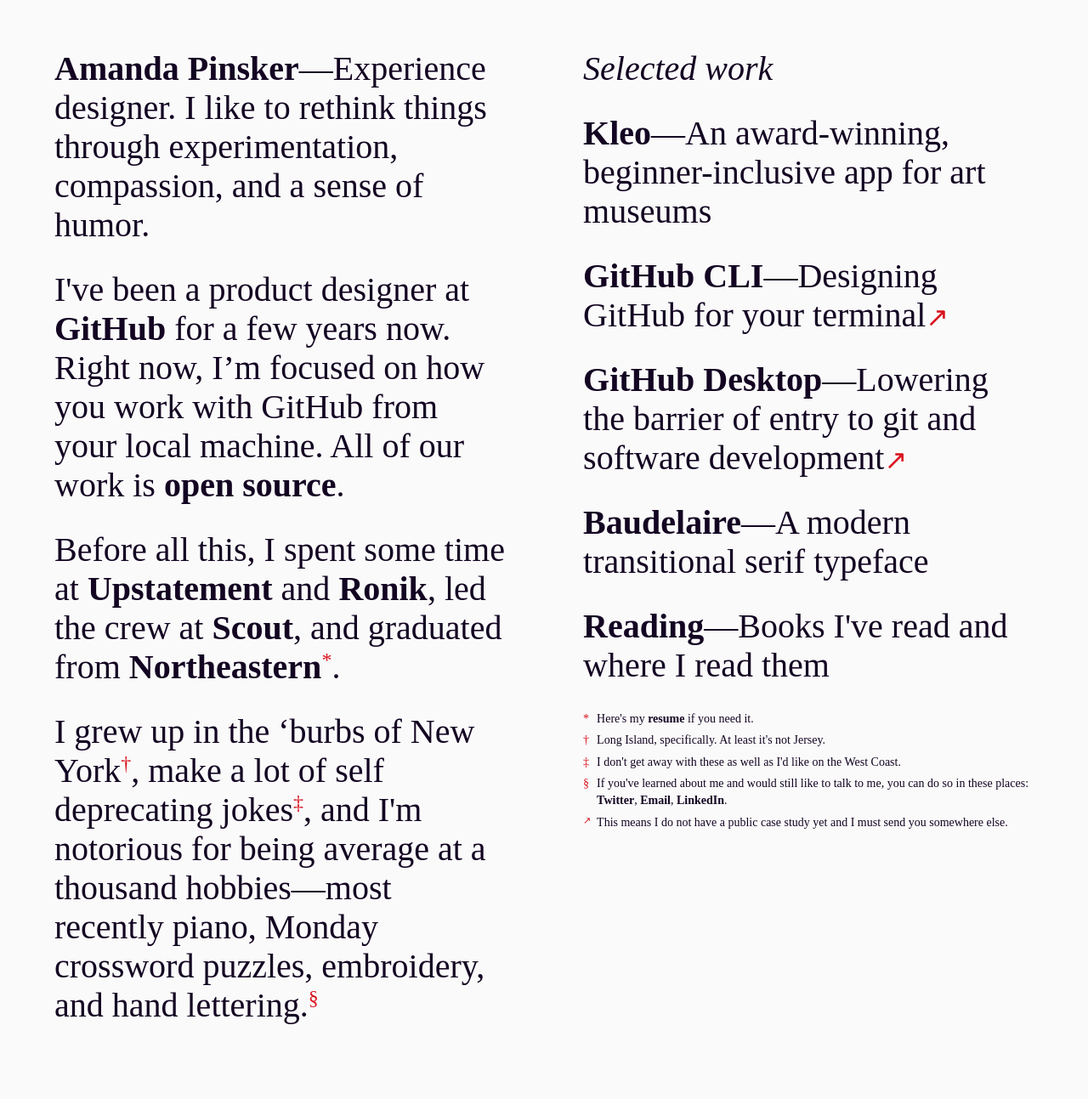
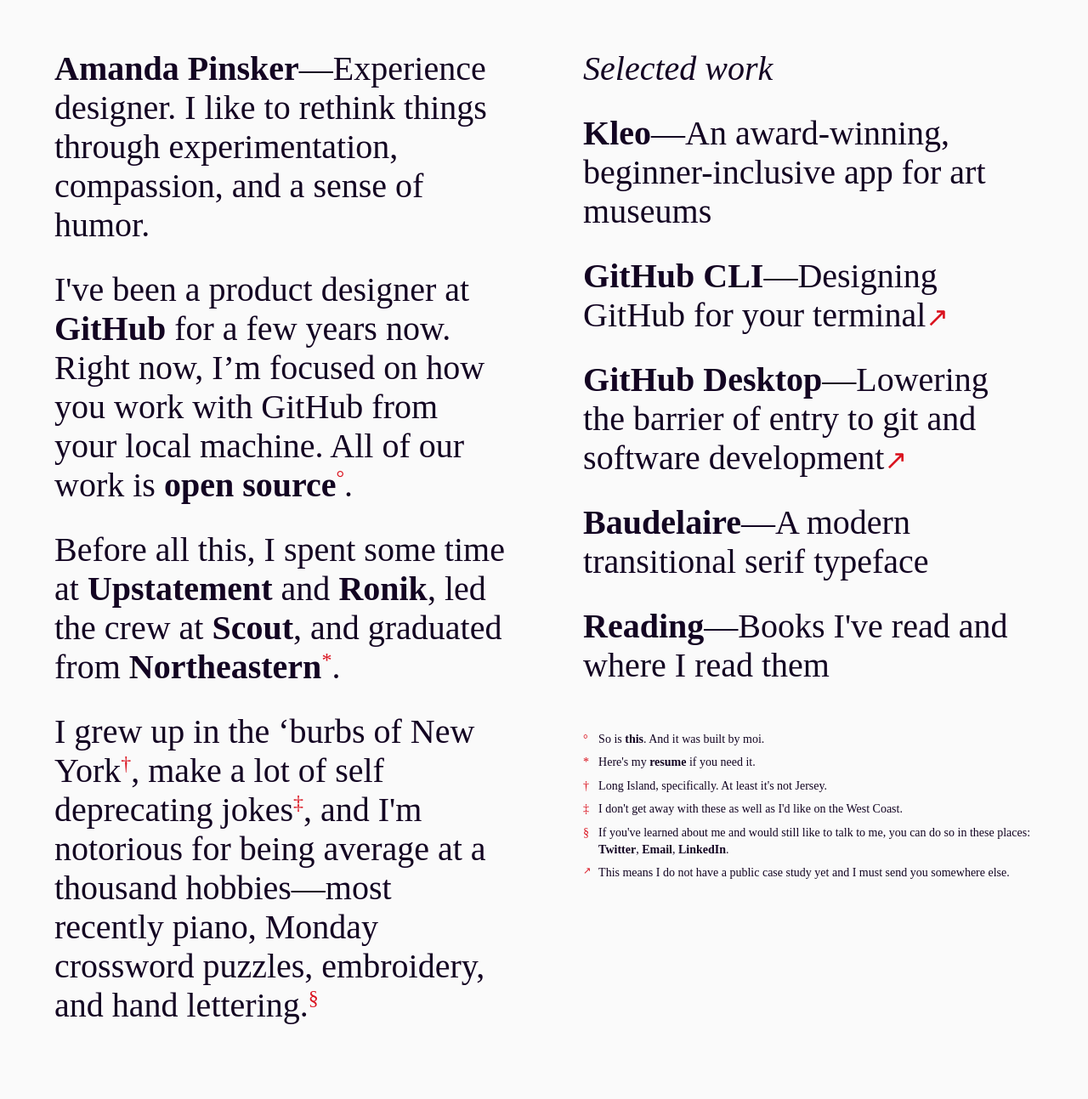
Before and after one commit to ampinsk/ampinsk.github.io, a Jekyll site: the page built from index.html, in a window 1280 px wide. Shown: the whole page at 85% size. Built offline with Jekyll 4.4.1, drawn with Linux system fonts in a browser that asks for light colours; some web fonts are replaced.

Commit message:
tweaks to homepage

```diff
--- a/_sass/_home.scss
+++ b/_sass/_home.scss
@@ -71,9 +71,10 @@
   display: grid;
   grid-template-columns: 10px 1fr;
   grid-template-rows: repeat(5, auto);
-  grid-column-gap: 6px;
-  grid-row-gap: 6px;
+  grid-column-gap: 8px;
+  grid-row-gap: 8px;
   align-items: start;
+  padding-top: 24px;
 }
 
 // Projects
@@ -147,7 +148,7 @@
 
 body.cli {
   $foreground: white;
-  $accent: yellow;
+  $accent: lime;
 
   background: $new-gray;
   color: $foreground;
--- a/index.html
+++ b/index.html
@@ -11,7 +11,7 @@
       <div>
         <b>Amanda Pinsker</b>—Experience designer. I like to rethink things through experimentation, compassion, and a sense of humor.
       </div>
-      <div>I've been a product designer at <a>GitHub</a> for a few years now. Right now, I’m focused on how you work with GitHub from your local machine. All of our work is <a href="http://github.com/desktop/desktop">open</a> <a href="http://github.com/cli/cli">source</a>.</div>
+      <div>I've been a product designer at <a>GitHub</a> for a few years now. Right now, I’m focused on how you work with GitHub from your local machine. All of our work is <a href="http://github.com/desktop/desktop">open</a> <a href="http://github.com/cli/cli">source</a><span class="accent superscript" id="degree">°</span>.</div>
       <div>Before all this, I spent some time at <a>Upstatement</a> and <a>Ronik</a>, led the crew at <a>Scout</a>, and graduated from <a>Northeastern</a><span class="accent superscript" id="asterisk">*</span>.</div>
       <div>I grew up in the ‘burbs of New York<span class="accent superscript" id="dagger">†</span>, make a lot of self deprecating jokes<span class="accent superscript" id="doubledagger">‡</span>, and I'm notorious for being average at a thousand hobbies—most recently piano, Monday crossword puzzles, embroidery, and hand lettering.<span class="accent superscript" id="section">§</span></div>
 
@@ -27,6 +27,7 @@
         {% endif %}
       {% endfor %}
       <div class="note grid">
+        <span class="accent">°</span><p class="note" id="degree2">So is <a href="https://github.com/ampinsk/ampinsk.github.io">this</a>. And it was built by moi.</p>
         <span class="accent">*</span><p class="note" id="asterisk2">Here's my <a href="/resume.pdf">resume</a> if you need it.</p>
         <span class="accent">†</span><p class="note" id="dagger2">Long Island, specifically. At least it's not Jersey.</p>
         <span class="accent">‡</span><p class="note" id="doubledagger2">I don't get away with these as well as I'd like on the West Coast.</p>
--- a/js/main.js
+++ b/js/main.js
@@ -90,3 +90,11 @@
 external.onmouseout = function() {
   external2.className= 'note';
 }
+
+degree.onmouseover = function() {
+  degree2.className= 'accent note';
+}
+
+degree.onmouseout = function() {
+  degree2.className= 'note';
+}
```
